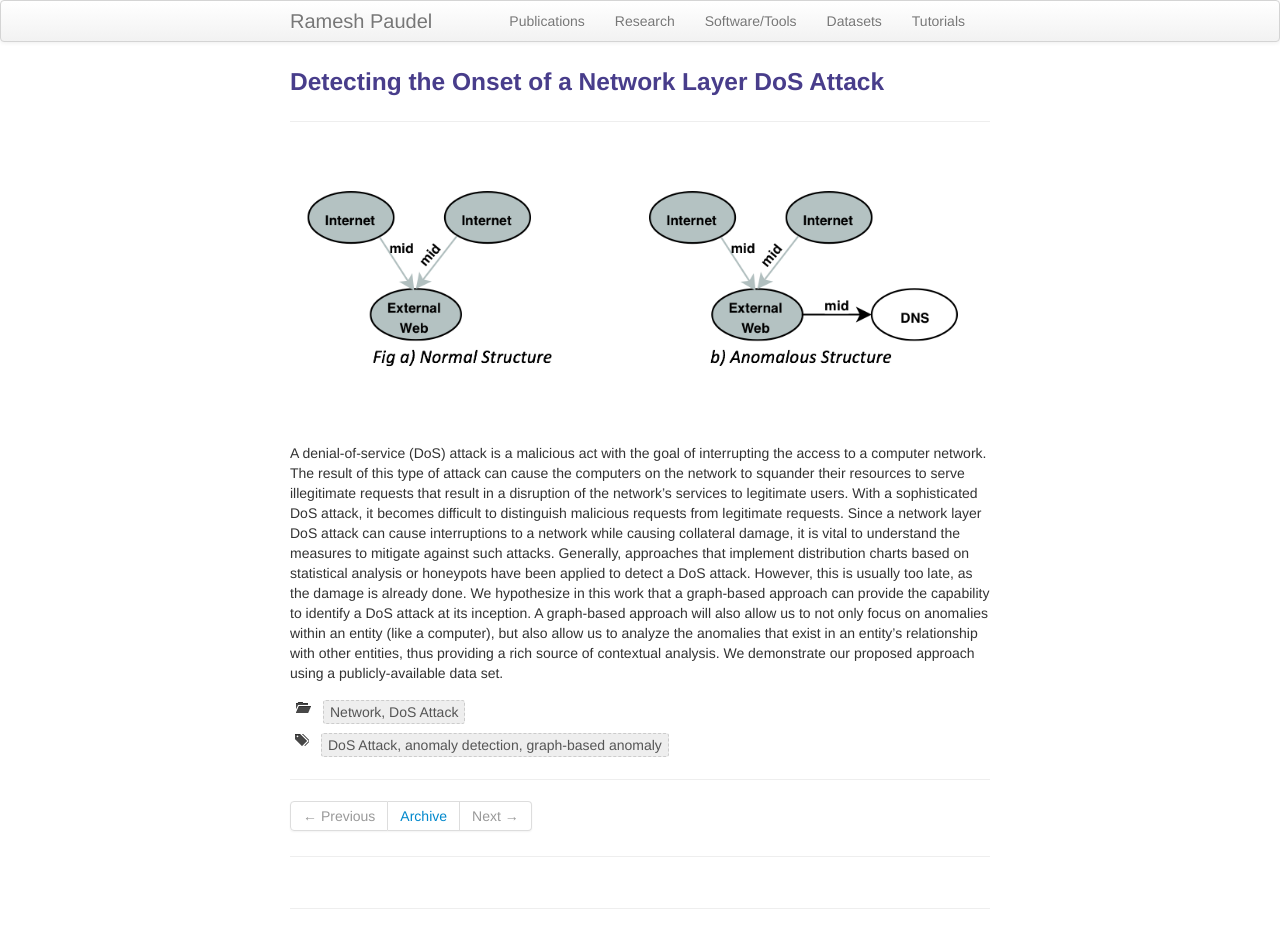
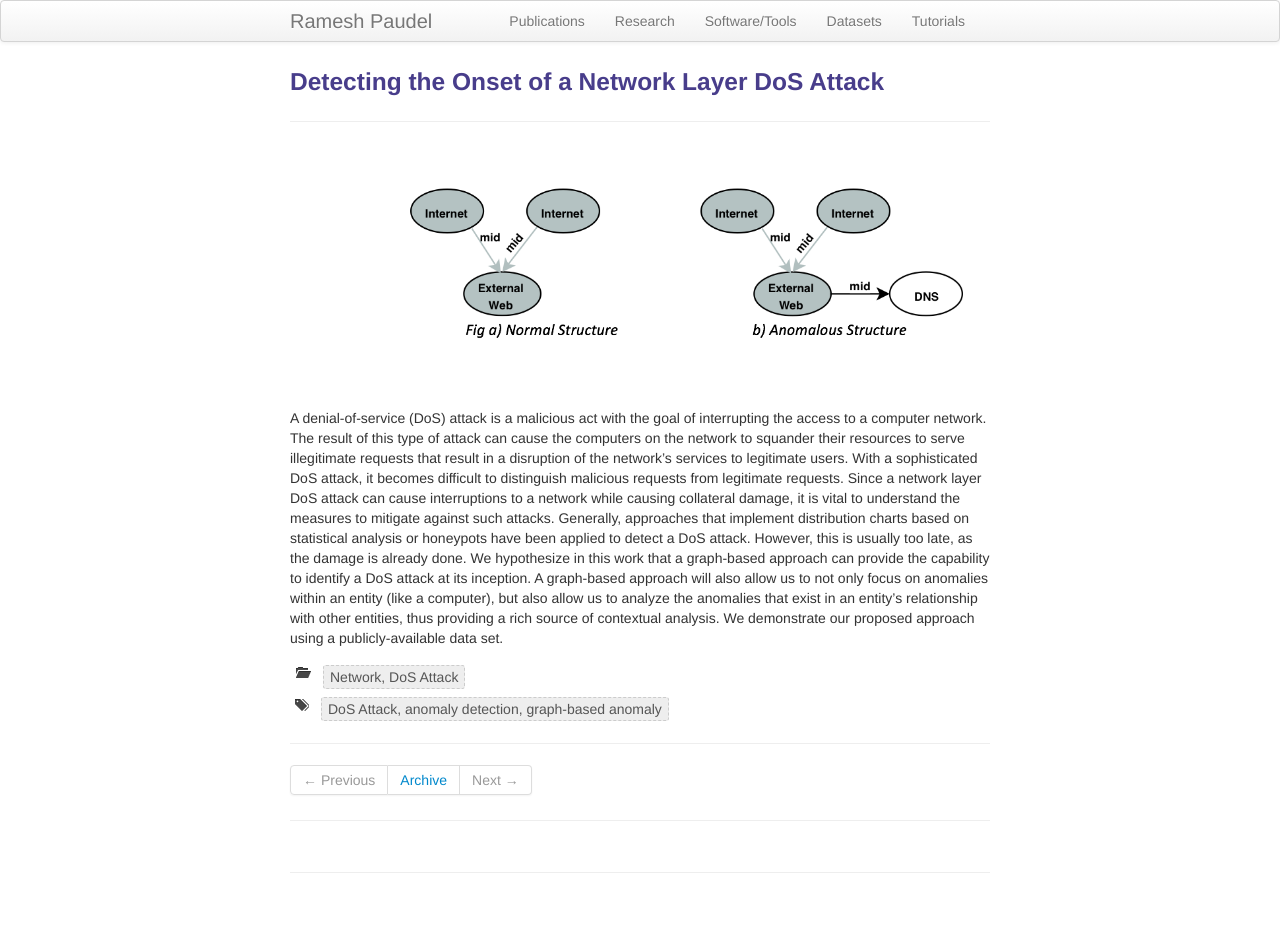
Before and after one commit to rpaudel42/rpaudel42.github.io, a Jekyll site: the page built from pages/dosattack.md, in a window 1280 px wide. Built offline with Jekyll 4.4.1, drawn with Linux system fonts in a browser that asks for light colours; after the commit the page ends 904 px from its top, so only the background shows below that.

Commit message:
Update kbroman.css

```diff
--- a/assets/themes/twitter/css/kbroman.css
+++ b/assets/themes/twitter/css/kbroman.css
@@ -34,8 +34,7 @@ a:hover img {
 .topimage
 {
     margin-bottom: 30px;
-    width: 100% !important;
-    align-content: center;
+    margin-left: 15%;
 }
 p.center {
     text-align: center;
```
